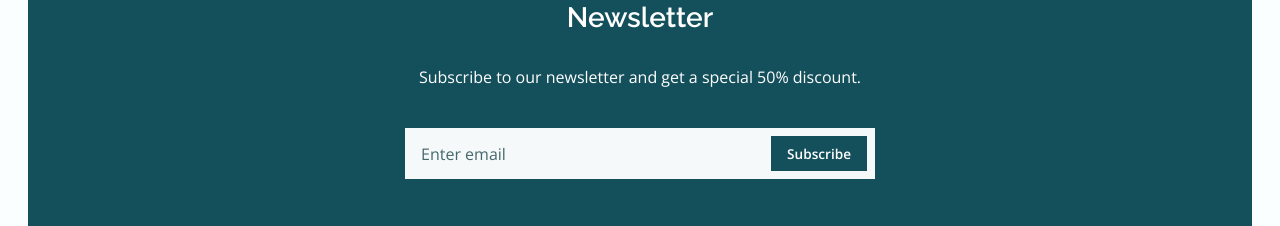
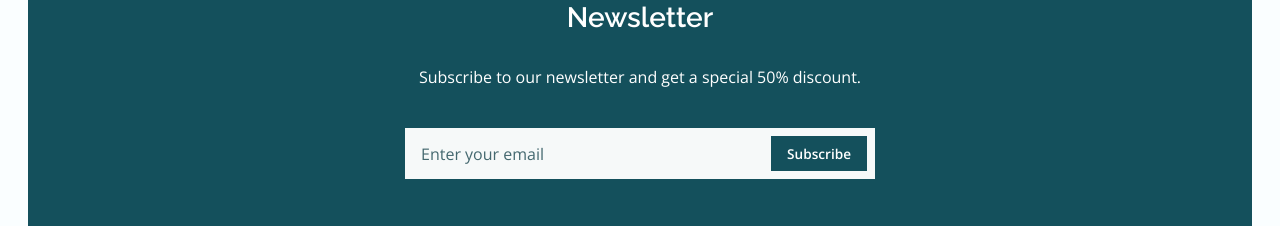
Before and after one commit to rohailshahid/React-Travel-Website, a React (Create React App) app: page / in a window 1280 px wide. Shown: the part 4020-4246 px from the top of the page. Built offline with nearby package versions, Linux system fonts and the light colour scheme.

Commit message:
changes in Email input

```diff
--- a/src/components/Subscribe.js
+++ b/src/components/Subscribe.js
@@ -14,7 +14,7 @@ const Subscribe = () => {
           <form className="subscribe__form">
             <input
               type="text"
-              placeholder="Enter email"
+              placeholder="Enter your email"
               className="subscribe__input"
             />
             <button className="button">Subscribe</button>
```
